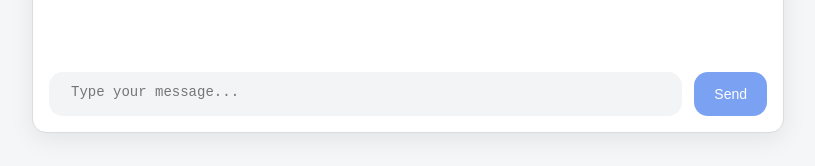
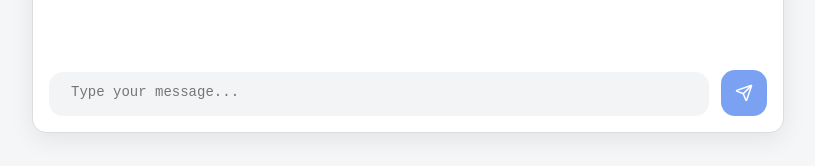
Before and after one commit to RachnaSunki/ai-developer-copilot, a React (Vite) app in the folder ai-chat-frontend/: page / in a window 1280 px wide. Shown: the part 608-774 px from the top of the page, without its empty margins (232-1047 px from the left). Built offline with nearby package versions, Linux system fonts and the light colour scheme.

Commit message:
Add stop response control and improve chat scroll behavior

```diff
--- a/ai-chat-frontend/src/App.tsx
+++ b/ai-chat-frontend/src/App.tsx
@@ -10,8 +10,8 @@ function App() {
     setInput,
     loading,
     isTyping,
-    error,
     handleSend,
+    handleStop,
     clearChat,
   } = useChat();
 
@@ -90,7 +90,9 @@ function App() {
             input={input}
             setInput={setInput}
             onSend={handleSend}
-            loading={loading || isTyping || !input.trim()}
+            loading={loading}
+            isTyping={isTyping}
+            onStop={handleStop}
           />
         </div>
       </div>
--- a/ai-chat-frontend/src/components/ChatInput.tsx
+++ b/ai-chat-frontend/src/components/ChatInput.tsx
@@ -1,13 +1,16 @@
 import { useRef, useEffect } from "react";
+import { Square, Send } from "lucide-react";
 
 interface Props {
   input: string;
   setInput: (value: string) => void;
   onSend: () => void;
   loading: boolean;
+  isTyping: boolean;
+  onStop: () => void;
 }
 
-function ChatInput({ input, setInput, onSend, loading }: Props) {
+function ChatInput({ input, setInput, onSend, loading, isTyping, onStop }: Props) {
   const textareaRef = useRef<HTMLTextAreaElement | null>(null);
 
   useEffect(() => {
@@ -62,26 +65,58 @@ function ChatInput({ input, setInput, onSend, loading }: Props) {
           }}
         />
       </div>
-
+      {(loading || isTyping) ? (
+        <button
+          onClick={onStop}
+          style={{
+            backgroundColor: "#111827",
+            border: "none",
+            borderRadius: "14px",
+            padding: "14px",
+            cursor: "pointer",
+            display: "flex",
+            alignItems: "center",
+            justifyContent: "center",
+            transition: "all 0.2s ease",
+          }}
+          // onMouseEnter={(e) =>
+          //   (e.currentTarget.style.backgroundColor = "#1f2937")
+          // }
+          // onMouseLeave={(e) =>
+          //   (e.currentTarget.style.backgroundColor = "#111827")
+          // }
+        >
+          <Square size={16} color="white" strokeWidth={2.5} />
+        </button>
+        ) : (
           <button
             onClick={onSend}
-        disabled={loading}
+            disabled={loading || isTyping || !input.trim()}
+            onMouseEnter={(e) => {
+              if (!loading && input.trim())
+                e.currentTarget.style.backgroundColor = "#1d4ed8";
+            }}
+            onMouseLeave={(e) => {
+              if (!loading && input.trim())
+                e.currentTarget.style.backgroundColor = "#2563eb";
+            }}
             style={{
               backgroundColor: "#2563eb",
               color: "white",
               border: "none",
               borderRadius: "14px",
-          padding: "14px 20px",
-          fontSize: "14px",
-          cursor: loading ? "not-allowed" : "pointer",
-          opacity: loading ? 0.6 : 1,
+              padding: "14px",
+              cursor: loading || isTyping || !input.trim() ? "not-allowed" : "pointer",
+              opacity: loading || isTyping || !input.trim() ? 0.6 : 1,
               display: "flex",
               alignItems: "center",
               justifyContent: "center",
+              transition: "all 0.2s ease",
             }}
           >
-        Send
+            <Send size={18} />
           </button>
+        )}
     </div>
   );
 }
--- a/ai-chat-frontend/src/components/ChatWindow.tsx
+++ b/ai-chat-frontend/src/components/ChatWindow.tsx
@@ -13,14 +13,28 @@ function ChatWindow({ messages, loading }: Props) {
   const [showEmpty, setShowEmpty] = useState(messages.length === 0);
 
   useEffect(() => {
+    // 🔹 Empty state logic (unchanged behavior)
     if (messages.length > 0) {
       setTimeout(() => {
         setShowEmpty(false);
-    }, 300); // matches animation duration
+      }, 300);
     } else {
       setShowEmpty(true);
   }
+
+  // 🔹 Smart auto-scroll (NEW FIX)
+  const container = bottomRef.current?.parentElement;
+  if (!container) return;
+
+  const distanceFromBottom =
+    container.scrollHeight - container.scrollTop - container.clientHeight;
+
+  const isNearBottom = distanceFromBottom < 100;
+
+  if (isNearBottom) {
     bottomRef.current?.scrollIntoView({ behavior: "smooth" });
+  }
+
 }, [messages]);
 
   return (
@@ -76,7 +90,13 @@ function ChatWindow({ messages, loading }: Props) {
             {/* Loading bubble */}
             {loading && (
             <MessageBubble
-                message={{ role: "assistant", content: "__loading__" }}
+              message={{
+                id: "loading",
+                role: "assistant",
+                content: "__loading__",
+                createdAt: Date.now(),
+                status: "streaming",
+              }}
             />
           )}
 
--- a/ai-chat-frontend/src/hooks/useChat.ts
+++ b/ai-chat-frontend/src/hooks/useChat.ts
@@ -9,9 +9,9 @@ export function useChat() {
   const [isTyping, setIsTyping] = useState(false);
   const [error, setError] = useState<string | null>(null);
   const hasLoaded = useRef(false);
+  const typingControllerRef = useRef<{ stop: boolean }>({ stop: false });
   const [messages, setMessages] = useState<Message[]>(() => {
   const sessionActive = localStorage.getItem("chat_session_active");
-
 
   if (!sessionActive) {
     return [];
@@ -21,43 +21,72 @@ export function useChat() {
     return stored ? JSON.parse(stored) : [];
   });
 
+  const typeResponse = async (fullText: string) => {
+    const messageId = crypto.randomUUID();
 
-  const typeResponse = async (fullText: string) => {
-    let currentText = "";
+    typingControllerRef.current.stop = false;
 
     setMessages((prev) => [
       ...prev,
-      { role: "assistant", content: "" },
+      {
+        id: messageId,
+        role: "assistant",
+        content: "",
+        createdAt: Date.now(),
+        status: "streaming",
+      },
     ]);
 
+    let currentText = "";
+
     for (let i = 0; i < fullText.length; i++) {
+      if (typingControllerRef.current.stop) break;
+
       currentText += fullText[i];
 
-      await new Promise((resolve) => setTimeout(resolve, 20)); // speed
+      await new Promise((resolve) => setTimeout(resolve, 20));
 
-      setMessages((prev) => {
-        const updated = [...prev];
-        updated[updated.length - 1] = {
-          role: "assistant",
-          content: currentText,
+      setMessages((prev) =>
+        prev.map((msg) =>
+          msg.id === messageId
+            ? { ...msg, content: currentText }
+            : msg
+        )
+      );
+    }
+
+    // mark as complete when stopped OR finished
+    setMessages((prev) =>
+      prev.map((msg) =>
+        msg.id === messageId
+          ? { ...msg, status: "complete" }
+          : msg
+      )
+    );
   };
-        return updated;
-      });
-    }
+
+  const handleStop = () => {
+    typingControllerRef.current.stop = true;
+    setIsTyping(false);
   };
 
   const handleSend = async () => {
     if (!input.trim() || loading) return;
 
     const userMessage: Message = {
+      id: crypto.randomUUID(),
       role: "user",
       content: input,
+      createdAt: Date.now(),
+      status: "complete",
     };
 
     const updatedHistory = [...messages, userMessage];
+    setIsTyping(true);
 
-      // Add user message + empty assistant message
-      setMessages([...updatedHistory, { role: "assistant", content: "" }]);
+    // Only add user message
+    setMessages(updatedHistory);
+
     setInput("");
     setLoading(true);
     setError(null);
@@ -71,40 +100,37 @@ export function useChat() {
         throw new Error(response.error || "Unknown server error");
       }
 
-        // 🔥 1. Build FULL assistant message
+      // Save full conversation immediately
       const fullAssistantMessage: Message = {
+        id: crypto.randomUUID(),
         role: "assistant",
         content: response.data,
+        createdAt: Date.now(),
+        status: "complete",
       };
 
       const finalMessages = [...updatedHistory, fullAssistantMessage];
-
-        // 🔥 2. Save full conversation immediately
       localStorage.setItem("chat_messages", JSON.stringify(finalMessages));
-
-        // 🔥 3. Set state with EMPTY assistant first (for typing)
-        setMessages([...updatedHistory, { role: "assistant", content: "" }]);
 
       setLoading(false);
       setIsTyping(true);
 
-        // 🔥 4. Animate typing using response.data
+      // Only animate via typeResponse
       await typeResponse(response.data);
 
       setIsTyping(false);
 
-      }catch (err: any) {
-        // Replace last assistant message with error
-        setMessages((prev) => {
-          const updated = [...prev];
-          updated[updated.length - 1] = {
+    } catch (err: any) {
+      setMessages((prev) => [
+        ...prev,
+        {
+          id: crypto.randomUUID(),
           role: "assistant",
           content: "Sorry, I couldn’t reach the server. Please try again.",
-          };
-          return updated;
-        });
-
-        // setError(err.message);
+          createdAt: Date.now(),
+          status: "error",
+        },
+      ]);
     } finally {
       setLoading(false);
     }
@@ -131,7 +157,6 @@ export function useChat() {
 
   useEffect(() => {
     const stored = localStorage.getItem("chat_messages");
-    console.log("Stored messages:", stored);
     if (stored) {
         setMessages(JSON.parse(stored));
     }
@@ -146,6 +171,7 @@ export function useChat() {
     isTyping,
     error,
     handleSend,
+    handleStop,
     clearChat,
   };
 }
--- a/ai-chat-frontend/src/types/chat.ts
+++ b/ai-chat-frontend/src/types/chat.ts
@@ -8,7 +8,12 @@ export interface ChatResponse {
   error: string | null;
 }
 
+export type MessageStatus = "streaming" | "complete" | "error";
+
 export interface Message {
+  id: string;
   role: "user" | "assistant";
   content: string;
+  createdAt: number;
+  status: MessageStatus;
 }
```
Lines whose indentation alone changed are shown as unchanged.
